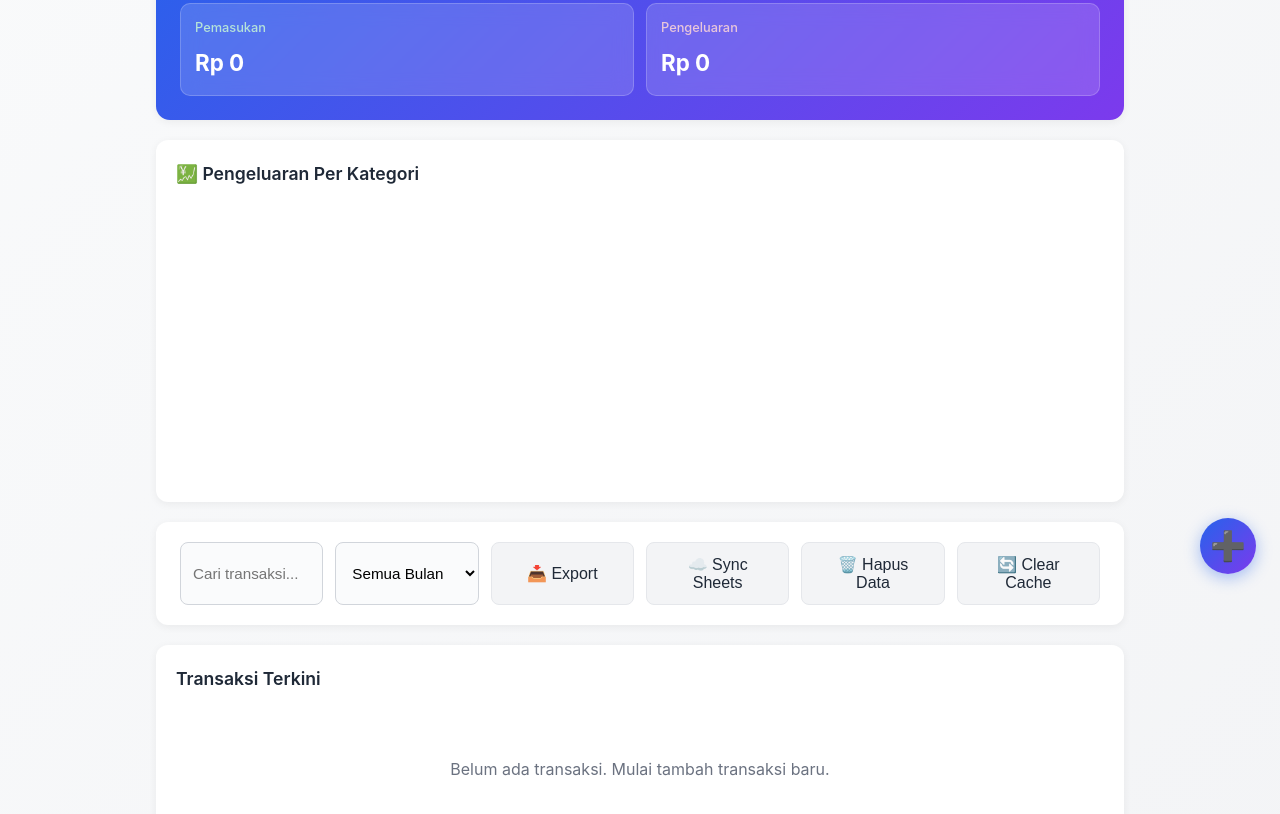
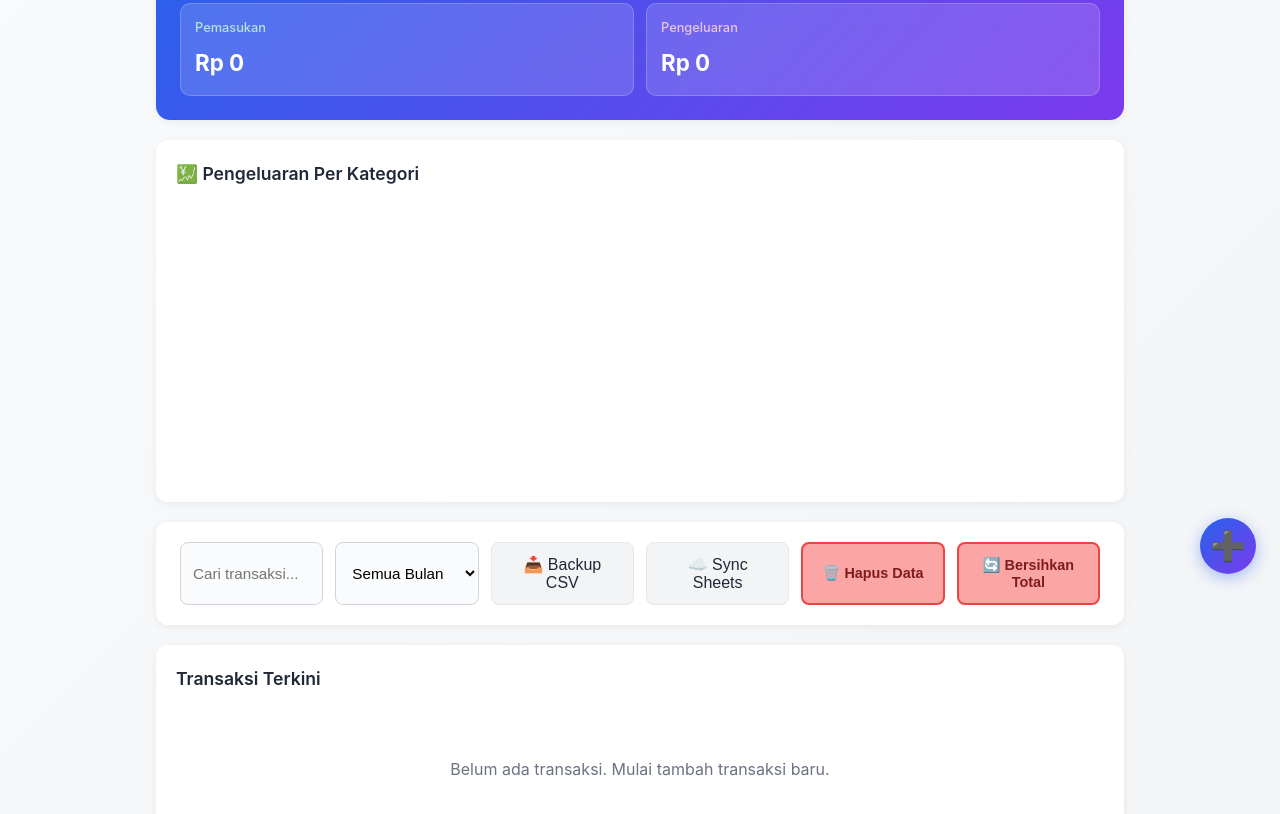
Before and after one commit to MrAlligator/household-finance-tracker, a website: page index.html in a window 1280 px wide. Shown: the part 202-1016 px from the top of the page. Drawn offline with nearby package versions, Linux system fonts and the light colour scheme.

Commit message:
refactor: Improve UI with warning buttons for destructive actions, restore all features

```diff
--- a/index.html
+++ b/index.html
@@ -54,10 +54,10 @@
                     <select id="monthFilter">
                         <option value="">Semua Bulan</option>
                     </select>
-                    <button class="btn-secondary" id="exportBtn">📥 Export</button>
+                    <button class="btn-secondary" id="exportBtn">📥 Backup CSV</button>
                     <button class="btn-secondary" id="syncSheetBtn">☁️ Sync Sheets</button>
-                    <button class="btn-secondary" id="clearBtn">🗑️ Hapus Data</button>
-                    <button class="btn-secondary" id="clearCacheBtn">🔄 Clear Cache</button>
+                    <button class="btn-danger-warn" id="clearBtn">🗑️ Hapus Data</button>
+                    <button class="btn-danger-warn" id="clearCacheBtn">🔄 Bersihkan Total</button>
                 </div>
             </section>
 
--- a/script.js
+++ b/script.js
@@ -40,6 +40,7 @@ class FinanceTracker {
         document.getElementById('exportBtn').addEventListener('click', () => this.exportCSV());
         document.getElementById('syncSheetBtn').addEventListener('click', () => this.toggleSheetSync());
         document.getElementById('clearBtn').addEventListener('click', () => this.clearAll());
+        document.getElementById('clearCacheBtn').addEventListener('click', () => this.clearCache());
         document.getElementById('clearCacheBtn').addEventListener('click', () => this.clearCache());
 
         // Modal handlers
--- a/style.css
+++ b/style.css
@@ -329,7 +329,27 @@ select:focus {
 .btn-danger:active {
     transform: scale(0.95);
 }
+.btn-danger-warn {
+    background-color: #fca5a5;
+    color: #7f1d1d;
+    padding: 12px 16px;
+    border: 2px solid #ef4444;
+    border-radius: 8px;
+    font-size: 0.9rem;
+    font-weight: 600;
+    cursor: pointer;
+    transition: all 0.2s;
+    touch-action: manipulation;
+}
 
+.btn-danger-warn:hover {
+    background-color: #f87171;
+    color: white;
+}
+
+.btn-danger-warn:active {
+    transform: scale(0.95);
+}
 /* Transactions Cards */
 .transactions-list {
     display: grid;
```
